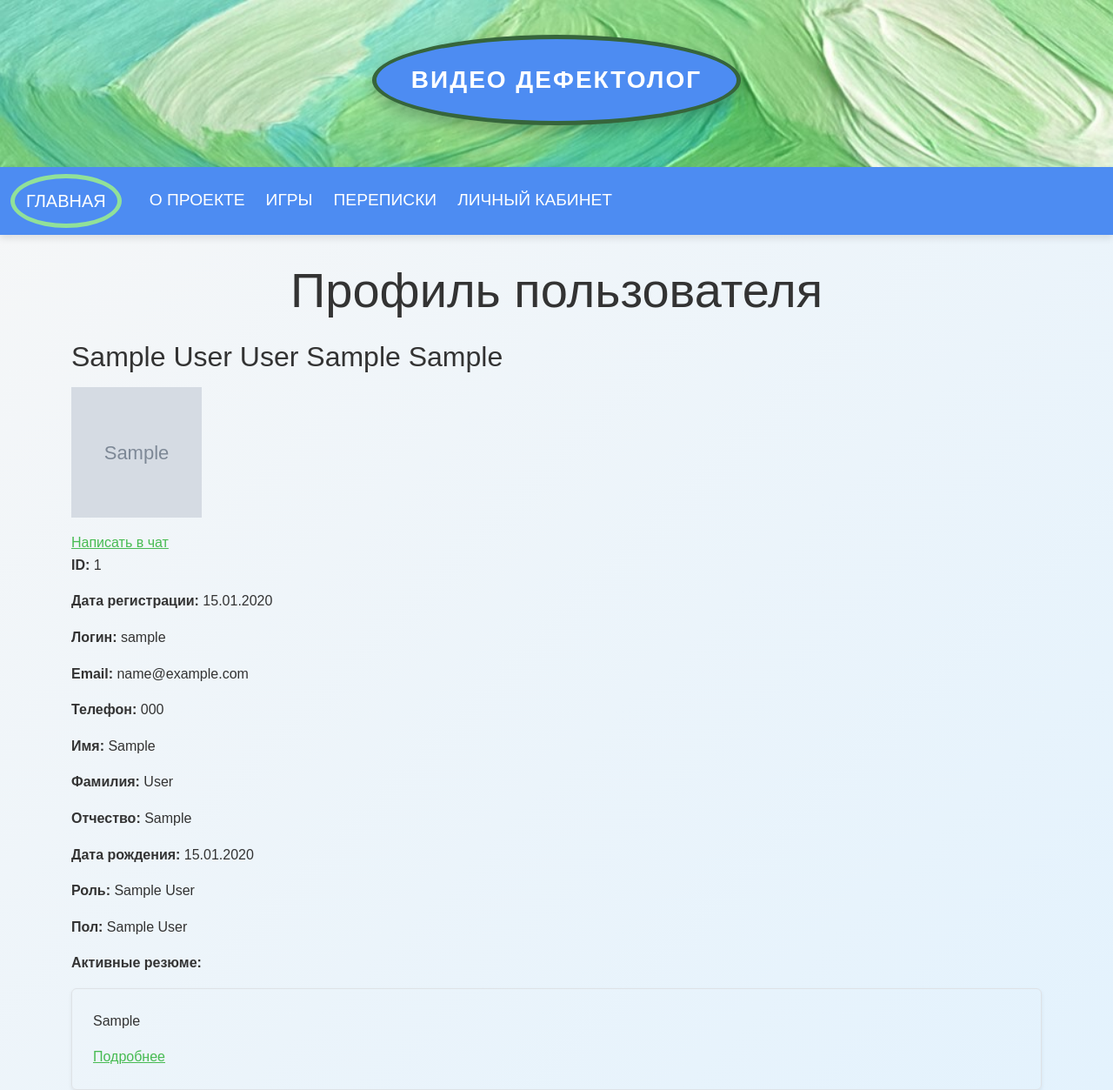
After one commit to timoncraus/VideoDef, a Django app: page /view/1/ in a window 1280 px wide. The commit adds this page. Shown: the whole page at 87% size. Run offline with Django 4.2, Linux system fonts and the light colour scheme; tables that the repository leaves empty hold one stand-in row (values such as "Sample post"); grey boxes marked "Sample" are stand-in pictures; some libraries are stand-ins or nearby versions.

Commit message:
Внешнее представление при просмотре чужого профиля; Добавление везде внешних ссылок и перенаправлений
Также: Изменение порядка вкладок; Отображение активных резюме пользователя при просмотре его профиля

```diff
--- a/videodef/account/views.py
+++ b/videodef/account/views.py
@@ -1,7 +1,9 @@
 from django.db import DatabaseError
-from django.shortcuts import render, redirect
+from django.shortcuts import render, redirect, get_object_or_404
 from django.contrib.auth import login, logout, authenticate
 from .forms import RegisterForm, LoginForm, UserEditForm, ProfileEditForm
+from .models import User
+from resume.models import Resume
 from django.contrib import messages
 
 def home(request):
@@ -39,6 +41,11 @@ def account(request):
             "date_registr": user.date_registr
         })
 
+def view_other_user(request, user_id):
+    user_info = get_object_or_404(User, unique_id=user_id)
+    resumes = Resume.objects.filter(status=Resume.ACTIVE, user=user_info)
+    return render(request, 'account/user_view.html', {'user_info': user_info, 'resumes': resumes})
+
 def register_view(request):
     if request.method == 'POST':
         form = RegisterForm(request.POST, request.FILES)
--- a/videodef/chat/models.py
+++ b/videodef/chat/models.py
@@ -7,7 +7,7 @@ class SmallChat(models.Model):
     user2 = models.ForeignKey(User, on_delete=models.CASCADE, related_name='smallchat_user2_set')
 
     def __str__(self):
-        return f"Чат между пользователями {user1} и {user2}"
+        return f"Чат между пользователями {self.user1} и {self.user2}"
 
     class Meta:
         verbose_name = "Чат"
--- a/videodef/main/urls.py
+++ b/videodef/main/urls.py
@@ -33,6 +33,7 @@ account_patterns = [
     path("register/", account_views.register_view, name="register"),
     path("login/", account_views.login_view, name="login"),
     path("logout/", account_views.logout_view, name="logout"),
+    path('view/<str:user_id>/', account_views.view_other_user, name='view_other_user'),
 ]
 
 chat_patterns = [
--- a/videodef/static/css/main.css
+++ b/videodef/static/css/main.css
@@ -59,6 +59,10 @@ h1 {
 a {
     color: #47bb52;
     text-decoration: underline;
+}
+
+.chat-room-user-view-link {
+    color: white;
 }
 
 .navbar {
--- a/videodef/templates/account/edit_form.html
+++ b/videodef/templates/account/edit_form.html
@@ -5,6 +5,7 @@
     <form method="post" enctype="multipart/form-data" class="mb-3 mt-3">
         {% csrf_token %}
 
+        <p><a href="{% url 'view_other_user' unique_id %}">Посмотреть на мою страничку со стороны</a></p>
         {% if forms.profile_form.instance.photo %}
             <img src="{{ forms.profile_form.instance.photo.url }}" style="width:150px;height:150px;">
         {% else %}
--- /dev/null
+++ b/videodef/templates/account/user_view.html
@@ -0,0 +1,42 @@
+{% extends 'base.html' %}
+
+{% block page_name %}Профиль пользователя{% endblock %}
+{% block content %}
+    <h2>{{ user_info.profile }}</h2>
+    <div class="mb-3 mt-3">
+        {% if user_info.profile.photo %}
+            <img src="{{ user_info.profile.photo.url }}" style="width:150px;height:150px;">
+        {% else %}
+            <img src="/media/avatars/default.png">
+        {% endif %}
+    </div>
+
+    <a href="{% url 'get_chat' user_info.unique_id request.user.unique_id %}">Написать в чат</a>
+
+    <p><strong>ID:</strong> {{ user_info.unique_id }}</p>
+    <p><strong>Дата регистрации:</strong> {{ user_info.date_registr|date:"d.m.Y" }}</p>
+    <p><strong>Логин:</strong> {{ user_info.username }}</p>
+    <p><strong>Email:</strong> {{ user_info.email }}</p>
+    <p><strong>Телефон:</strong> {{ user_info.phone_number }}</p>
+
+    <p><strong>Имя:</strong> {{ user_info.profile.first_name }}</p>
+    <p><strong>Фамилия:</strong> {{ user_info.profile.last_name }}</p>
+    <p><strong>Отчество:</strong> {{ user_info.profile.patronymic }}</p>
+    <p><strong>Дата рождения:</strong> {{ user_info.profile.date_birth|date:"d.m.Y" }}</p>
+    <p><strong>Роль:</strong> {{ user_info.profile.role }}</p>
+    <p><strong>Пол:</strong> {{ user_info.profile.gender }}</p>
+
+    <p><strong>Активные резюме:</strong></p>
+    <div class="mt-6 space-y-4">
+        {% for resume in resumes %}
+            <div class="p-4 border rounded shadow-sm flex justify-between items-center">
+                <div>
+                    <p class="text-xl">{{ resume.short_info }}</p>
+                    <a href="{% url 'public_resume_detail' resume.pk %}" class="text-blue-600 mt-2 inline-block">Подробнее</a>
+                </div>
+            </div>
+        {% empty %}
+            <p>Активных резюме пока нет.</p>
+        {% endfor %}
+    </div>
+{% endblock %}
--- a/videodef/templates/base.html
+++ b/videodef/templates/base.html
@@ -24,28 +24,52 @@
             </button>
             <div class="collapse navbar-collapse" id="navbarNav">
                 <ul class="navbar-nav">
-                    <li class="nav-item"><a class="nav-link" href="{% url 'games' %}"><i class="bi bi-controller"></i>Игры</a></li>
-                    <li class="nav-item"><a class="nav-link" href="{% url 'chats' %}"><i class="bi bi-chat-left-text"></i>Переписки</a></li>
-                    <li class="nav-item"><a class="nav-link" href="{% url 'about' %}"><i class="bi bi-info-circle"></i>О проекте</a></li>
+
+                    <!-- Общие вкладки -->
+                    <li class="nav-item">
+                        <a class="nav-link" href="{% url 'about' %}"><i class="bi bi-info-circle"></i> О проекте</a>
+                    </li>
+                    <li class="nav-item">
+                        <a class="nav-link" href="{% url 'games' %}"><i class="bi bi-controller"></i> Игры</a>
+                    </li>
+                    <li class="nav-item">
+                        <a class="nav-link" href="{% url 'chats' %}"><i class="bi bi-chat-left-text"></i> Переписки</a>
+                    </li>
+
                     {% if user.is_authenticated %}
+                        <!-- Общие для преподавателя и родителя -->
+                        <li class="nav-item">
+                            <a class="nav-link" href="#"><i class="bi bi-person-circle"></i> Мои игры</a>
+                        </li>
+                        <li class="nav-item">
+                            <a class="nav-link" href="#"><i class="bi bi-calendar-event"></i> Расписание</a>
+                        </li>
+
                         {% if request.user.profile.role.name == 'Преподаватель' %}
-                            <li class="nav-item"><a class="nav-link" href="{% url 'my_resumes' %}"><i class="bi bi-file-earmark-text"></i>Мои резюме</a></li>
+                            <li class="nav-item">
+                                <a class="nav-link" href="{% url 'my_resumes' %}"><i class="bi bi-file-earmark-text"></i> Мои резюме</a>
+                            </li>
                         {% endif %}
 
                         {% if request.user.profile.role.name == 'Родитель' %}
-                            <li class="nav-item"><a class="nav-link" href=""><i class="bi bi-person-lines-fill"></i>Мои дети</a></li>
-                            <li class="nav-item"><a class="nav-link" href="{% url 'public_resume_list' %}"><i class="bi bi-search"></i>Найти преподавателя</a></li>
+                            <li class="nav-item">
+                                <a class="nav-link" href="#"><i class="bi bi-person-lines-fill"></i> Мои дети</a>
+                            </li>
+                            <li class="nav-item">
+                                <a class="nav-link" href="{% url 'public_resume_list' %}"><i class="bi bi-search"></i> Найти преподавателя</a>
+                            </li>
                         {% endif %}
+                    {% endif %}
 
-                        <!-- Для преподавателя и родителя -->
-                        <li class="nav-item"><a class="nav-link" href=""><i class="bi bi-person-circle"></i>Мои игры</a></li>
-                        <li class="nav-item"><a class="nav-link" href=""><i class="bi bi-person-circle"></i>Расписание</a></li>
-                    {% endif %}
-                    <li class="nav-item"><a class="nav-link" href="{% url 'account' %}"><i class="bi bi-person-circle"></i>Личный кабинет</a></li>
+                    <!-- Всегда доступно -->
+                    <li class="nav-item">
+                        <a class="nav-link" href="{% url 'account' %}"><i class="bi bi-person-circle"></i> Личный кабинет</a>
+                    </li>
                 </ul>
             </div>
         </div>
     </nav>
+
     <div class="horizontal-container">
         {% block horizontal_left %}{% endblock %}
         <div class="container">
--- a/videodef/templates/chat/chat_room_user_view.html
+++ b/videodef/templates/chat/chat_room_user_view.html
@@ -1,6 +1,6 @@
 {% include "photo.html" with img_class="small-avatar" %}
 <div>
-    <strong>{{ user.profile }}</strong>
+    <strong><a href="{% url 'view_other_user' user.unique_id %}" class="chat-room-user-view-link">{{ user.profile }}</a></strong>
     <br>
     <small id="last-active-date" data-gender="{{ user.profile.gender }}" data-date="{{ user.last_seen|date:'Y-m-d H:i:s' }}"
     data-curr-date="{{ curr_date|date:'Y-m-d H:i:s' }}">
--- a/videodef/templates/resume/public_resume_detail.html
+++ b/videodef/templates/resume/public_resume_detail.html
@@ -6,7 +6,7 @@
     {% else %}
         <img src="/media/avatars/default.png" class="resume-avatar h-12 object-cover rounded-t-md mb-4">
     {% endif %}
-    <p class="text-gray-500 mb-2">{{ resume.user.profile }}</p>
+    <p><a href="{% url 'view_other_user' resume.user.unique_id %}" class="text-gray-500 mb-2">{{ resume.user.profile }}</a></p>
     <h1 class="text-3xl font-bold mb-6">{{ resume.short_info }}</h1>
     <div class="mb-4">
         <p class="text-lg">{{ resume.detailed_info }}</p>
```
Also changed, not shown: videodef/chat/views.py (+7 -1 lines).
